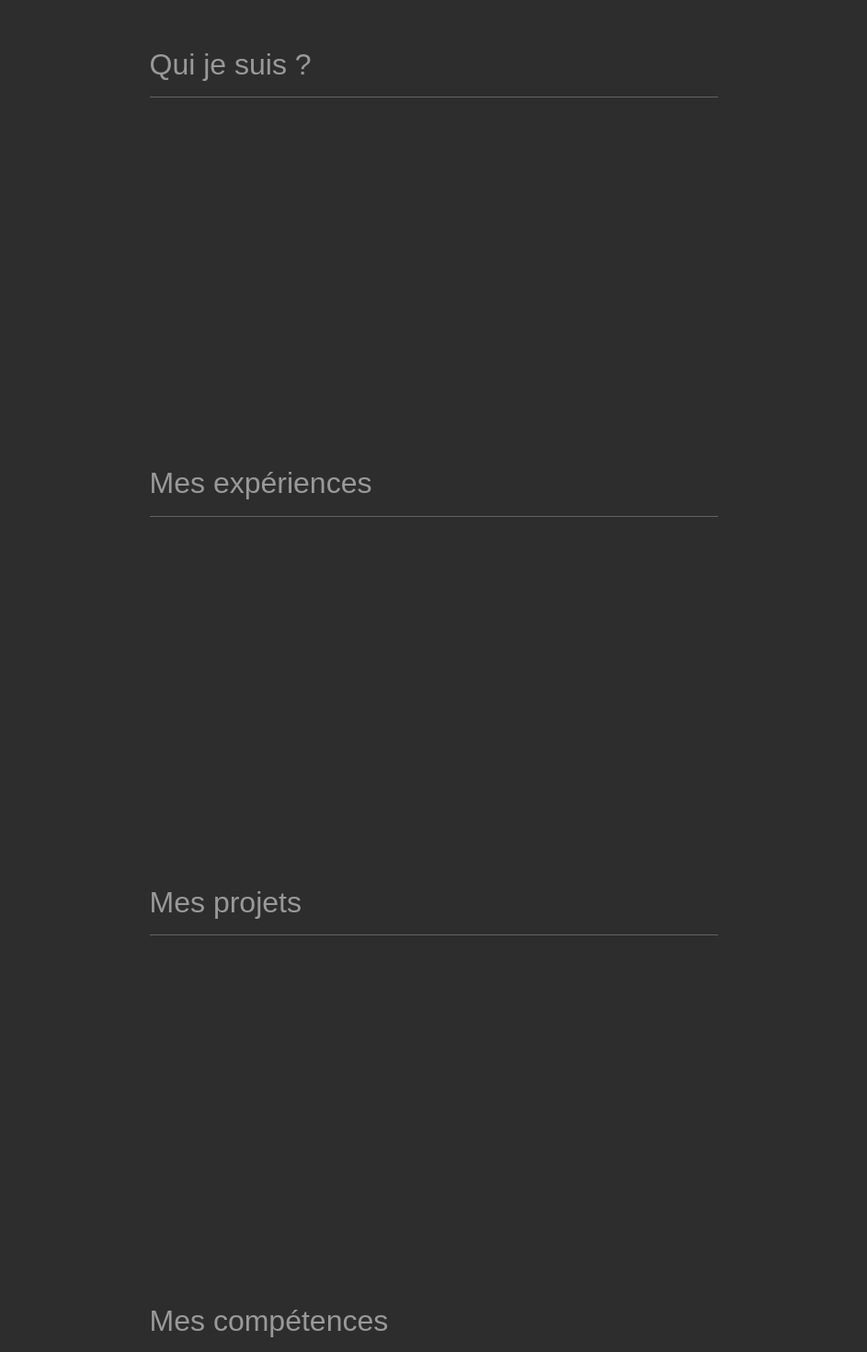
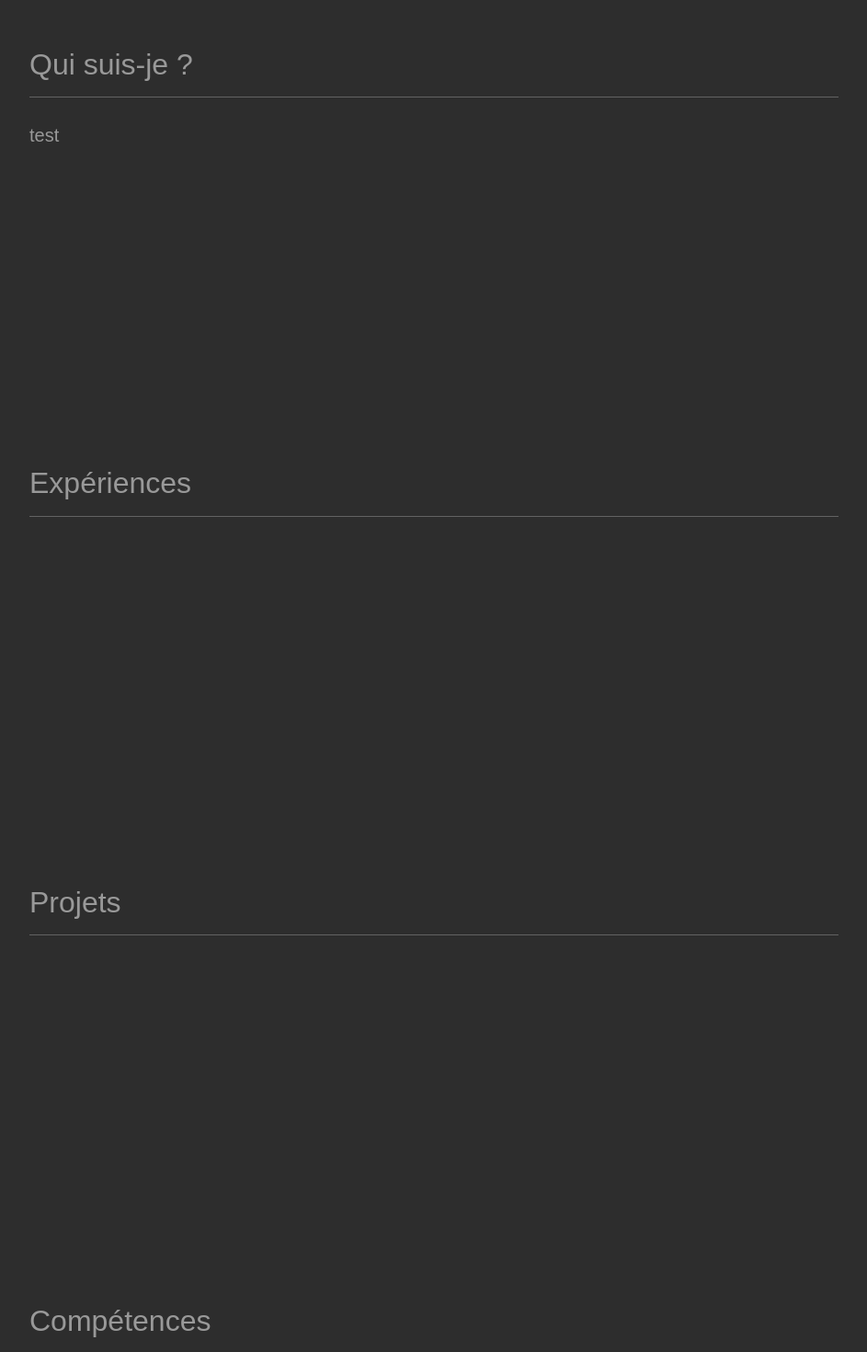
Before and after one commit to Austin-William/Curriculum-vitae, a React (Create React App) app: page / in a window 1280 px wide. Shown: the part 680-2150 px from the top of the page at 92% size, without its empty margins (168-1111 px from the left). Built offline with nearby package versions, Linux system fonts and the light colour scheme.

Commit message:
[FIX] bad translation
[MOD] structure of cv page

```diff
--- a/src/components/Header.js
+++ b/src/components/Header.js
@@ -55,8 +55,8 @@ function Header() {
                                 <Nav.Link href="#projects">
                                     {t("header.projects")}
                                 </Nav.Link>
-                                <Nav.Link href="#competences">
-                                    {t("header.competences")}
+                                <Nav.Link href="#skills">
+                                    {t("header.skills")}
                                 </Nav.Link>
                                 <Nav.Link href="#hobbies">
                                     {t("header.hobbys")}
--- a/src/i18n/json/en.json
+++ b/src/i18n/json/en.json
@@ -1,26 +1,39 @@
 {
     "language": "EN",
     "name": "English",
-    "theme": {
-        "dark": "Dark",
-        "light": "Light"
-    },
     "header": {
         "home": "Home",
         "me": "Who am I ?",
         "experiences": "Experiences",
         "projects": "Projects",
-        "competences": "Competences",
+        "skills": "Skills",
         "hobbys": "Hobbies",
         "language": "Language"
     },
     "cv": {
-        "welcome": "Welcome",
-        "welcome-1": "in my online CV",
-        "welcome-2": "to see who I am",
-        "welcome-3": "what I did",
-        "welcome-4": "what I learned",
-        "welcome-5": "good reading !"
+        "welcome": {
+            "title": "Welcome",
+            "welcome-1": "in my online CV",
+            "welcome-2": "to see who I am",
+            "welcome-3": "what I did",
+            "welcome-4": "what I learned",
+            "welcome-5": "good reading !"
+        },
+        "me": {
+            "title": "Who am I ?"
+        },
+        "experiences": {
+            "title": "Experiences"
+        },
+        "projects": {
+            "title": "Projects"
+        },
+        "skills": {
+            "title": "Skills"
+        },
+        "hobbies": {
+            "title": "What I do during my free time"
+        }
     },
     "footer": {
         "title": "Do you want to know more about me ?",
--- a/src/i18n/json/fr.json
+++ b/src/i18n/json/fr.json
@@ -1,27 +1,41 @@
 {
     "language": "FR",
     "name": "Français",
-    "theme": {
-        "dark": "Sombre",
-        "light": "Clair"
-    },
     "header": {
         "title": "FR",
         "home": "Accueil",
         "me": "Qui suis-je ?",
         "experiences": "Expériences",
         "projects": "Projets",
-        "competences": "Compétences",
+        "skills": "Compétences",
         "hobbys": "Activités",
         "language": "Langage"
     },
     "cv": {
-        "welcome": "Bienvenue",
-        "welcome-1": "dans mon CV en ligne",
-        "welcome-2": "pour voir qui je suis",
-        "welcome-3": "ce que j'ai fais",
-        "welcome-4": "ce que j'ai appris",
-        "welcome-5": "bonne lecture !"
+        "welcome": {
+            "title": "Bienvenue",
+            "welcome-1": "dans mon CV en ligne",
+            "welcome-2": "pour voir qui je suis",
+            "welcome-3": "ce que j'ai fais",
+            "welcome-4": "ce que j'ai appris",
+            "welcome-5": "bonne lecture !"
+        },
+        "me": {
+            "title": "Qui suis-je ?",
+            "description": "test"
+        },
+        "experiences": {
+            "title": "Expériences"
+        },
+        "projects": {
+            "title": "Projets"
+        },
+        "skills": {
+            "title": "Compétences"
+        },
+        "hobbies": {
+            "title": "Ce que je fais en loisir"
+        }
     },
     "footer": {
         "title": "Vous voulez en savoir plus sur moi ?",
--- a/src/pages/Cv.js
+++ b/src/pages/Cv.js
@@ -10,48 +10,53 @@ function Cv() {
         <div className="Cv" id="home">
             <div className="Cv-container">
                 <div className="Cv-title">
-                    <p>{t("cv.welcome")}</p>
+                    <p>{t("cv.welcome.title")}</p>
                     <b>
                         <div class="Cv-animated-text">
-                            {t("cv.welcome-1")}<br />
-                            {t("cv.welcome-2")}<br />
-                            {t("cv.welcome-3")}<br />
-                            {t("cv.welcome-4")}<br />
-                            {t("cv.welcome-5")}
+                            {t("cv.welcome.welcome-1")}<br />
+                            {t("cv.welcome.welcome-2")}<br />
+                            {t("cv.welcome.welcome-3")}<br />
+                            {t("cv.welcome.welcome-4")}<br />
+                            {t("cv.welcome.welcome-5")}
                         </div>
                     </b>
                 </div>
                 <hr />
                 <div className="Cv-me" id="me">
                     <h2>
-                        Qui je suis ?
+                        {t("cv.me.title")}
                     </h2>
+                    <hr />
+                    <div className="Cv-me-description">
+                        <p>
+                            {t("cv.me.description")}
+                        </p>
+                    </div>
                 </div>
-                <hr />
-                <div className="Cv-competences" id="experiences">
+                <div className="Cv-experiences" id="experiences">
                     <h2>
-                        Mes expériences
+                        {t("cv.experiences.title")}
                     </h2>
+                    <hr />
                 </div>
-                <hr />
                 <div className="Cv-projects" id="projects">
                     <h2>
-                        Mes projets
+                        {t("cv.projects.title")}
                     </h2>
+                    <hr />
                 </div>
-                <hr />
-                <div className="Cv-competences" id="competences">
+                <div className="Cv-skills" id="skills">
                     <h2>
-                        Mes compétences
+                        {t("cv.skills.title")}
                     </h2>
+                    <hr />
                 </div>
-                <hr />
                 <div className="Cv-hobbies" id="hobbies">
                     <h2>
-                        Mes hobbies
+                        {t("cv.hobbies.title")}
                     </h2>
+                    <hr />
                 </div>
-                <hr />
             </div>
         </div>
     );
--- a/src/styles/Cv.css
+++ b/src/styles/Cv.css
@@ -5,7 +5,6 @@
     margin-top: 9em;
     display: flex;
     flex-direction: column;
-    align-items: center;
 }
 
 .Cv {
@@ -101,6 +100,13 @@ hr {
     margin-top: 10em;
 }
 
+.Cv-me .Cv-me-description {
+    height: auto;
+    width: 80%;
+    text-align: justify;
+    font-size: 20px;
+}
+
 .Cv-experiences {
     margin-top: 10em;
 }
@@ -109,7 +115,7 @@ hr {
     margin-top: 10em;
 }
 
-.Cv-competences {
+.Cv-skills {
     margin-top: 10em;
 }
 
```
